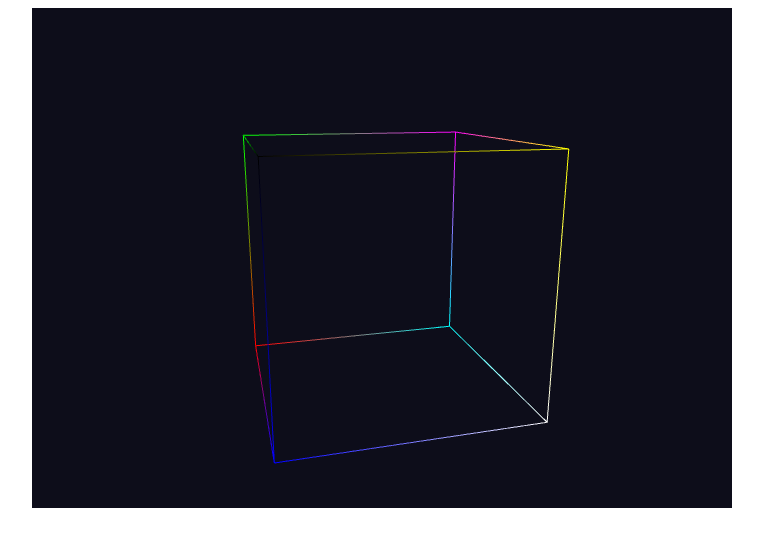
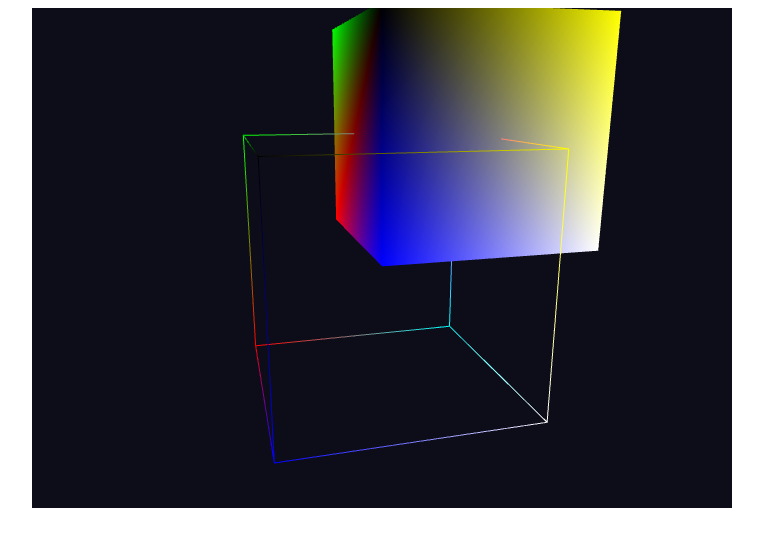
Before and after one commit to allmonty/webgl-metaballs, a plain HTML site: page metaballs.html in a window 1280 px wide. Shown: the whole page, without its empty margins (258-1021 px from the left). Drawn offline with Linux system fonts and the light colour scheme.

Commit message:
Switching between two simple shaders.

```diff
--- a/metaball/main_metaballs.js
+++ b/metaball/main_metaballs.js
@@ -9,20 +9,40 @@ var camUp;
 var camRight;
 var camForward;
 
-//Shader references
-
-var SHADER_MODELVIEW_MATRIX;
 var MVMatrix;
-
-var SHADER_PROJECTION_MATRIX;
 var PMatrix;
 
-var SHADER_ROTATION_MATRIX;
-var SHADER_TRANSLATION_MATRIX;
-var SHADER_SCALE_MATRIX;
+var currentShader;
 
-var VERTEX_POSITION;
-var VERTEX_COLOR;
+//Simple Shader references
+var simpleShaderRef = {
+    PROGRAM: null,
+
+    SHADER_MODELVIEW_MATRIX: null,
+    SHADER_PROJECTION_MATRIX: null,
+
+    SHADER_ROTATION_MATRIX: null,
+    SHADER_TRANSLATION_MATRIX: null,
+    SHADER_SCALE_MATRIX: null,
+
+    VERTEX_POSITION: null,
+    VERTEX_COLOR: null
+};
+
+//Metaball Shader references
+var metaballShaderRef = {
+    PROGRAM: null,
+
+    SHADER_MODELVIEW_MATRIX: null,
+    SHADER_PROJECTION_MATRIX: null,
+
+    SHADER_ROTATION_MATRIX: null,
+    SHADER_TRANSLATION_MATRIX: null,
+    SHADER_SCALE_MATRIX: null,
+
+    VERTEX_POSITION: null,
+    VERTEX_COLOR: null,
+};
 
 //=====Projections=====//
 
@@ -67,22 +87,36 @@ window.onload = function init()
 
     gl.enable(gl.DEPTH_TEST);
 
-    var program = initShaders( gl, "vertex-shader", "fragment-shader" );
-    gl.useProgram( program );
+    simpleShaderRef.PROGRAM     = initShaders( gl, "simple-vert-shader", "simple-frag-shader" );
+    metaballShaderRef.PROGRAM   = initShaders( gl, "metaball-vert-shader", "metaball-frag-shader" );
 
     perspAspect = canvas.width/canvas.height;
 
     //=====Get vertex attributes=====//
 
-    VERTEX_POSITION             = gl.getAttribLocation( program, "vPosition" );
-    VERTEX_COLOR                = gl.getAttribLocation( program, "vColor" );
+    simpleShaderRef.VERTEX_POSITION             = gl.getAttribLocation( simpleShaderRef.PROGRAM, "vPosition" );
+    simpleShaderRef.VERTEX_COLOR                = gl.getAttribLocation( simpleShaderRef.PROGRAM, "vColor" );
 
-    SHADER_MODELVIEW_MATRIX     = gl.getUniformLocation( program, "modelView" );
-    SHADER_PROJECTION_MATRIX    = gl.getUniformLocation( program, "projection" );
+    simpleShaderRef.SHADER_MODELVIEW_MATRIX     = gl.getUniformLocation( simpleShaderRef.PROGRAM, "modelView" );
+    simpleShaderRef.SHADER_PROJECTION_MATRIX    = gl.getUniformLocation( simpleShaderRef.PROGRAM, "projection" );
 
-    SHADER_ROTATION_MATRIX      = gl.getUniformLocation( program, "rotation" );
-    SHADER_TRANSLATION_MATRIX   = gl.getUniformLocation( program, "translate" );
-    SHADER_SCALE_MATRIX         = gl.getUniformLocation( program, "scale" );
+    simpleShaderRef.SHADER_ROTATION_MATRIX      = gl.getUniformLocation( simpleShaderRef.PROGRAM, "rotation" );
+    simpleShaderRef.SHADER_TRANSLATION_MATRIX   = gl.getUniformLocation( simpleShaderRef.PROGRAM, "translate" );
+    simpleShaderRef.SHADER_SCALE_MATRIX         = gl.getUniformLocation( simpleShaderRef.PROGRAM, "scale" );
+
+    metaballShaderRef.VERTEX_POSITION             = gl.getAttribLocation( metaballShaderRef.PROGRAM, "vPosition" );
+    metaballShaderRef.VERTEX_COLOR                = gl.getAttribLocation( metaballShaderRef.PROGRAM, "vColor" );
+
+    metaballShaderRef.SHADER_MODELVIEW_MATRIX     = gl.getUniformLocation( metaballShaderRef.PROGRAM, "modelView" );
+    metaballShaderRef.SHADER_PROJECTION_MATRIX    = gl.getUniformLocation( metaballShaderRef.PROGRAM, "projection" );
+
+    metaballShaderRef.SHADER_ROTATION_MATRIX      = gl.getUniformLocation( metaballShaderRef.PROGRAM, "rotation" );
+    metaballShaderRef.SHADER_TRANSLATION_MATRIX   = gl.getUniformLocation( metaballShaderRef.PROGRAM, "translate" );
+    metaballShaderRef.SHADER_SCALE_MATRIX         = gl.getUniformLocation( metaballShaderRef.PROGRAM, "scale" );
+
+    //=====Start shader PROGRAM=====//
+
+    currentShader = simpleShaderRef;
 
     //=====Load objects=====//
 
@@ -130,13 +164,22 @@ function render()
         PMatrix = ortho( orthoLeft, orthoRight, orthoBottom, orthoTop, orthoNear, orthoFar );
     }
 
-    gl.uniformMatrix4fv( SHADER_MODELVIEW_MATRIX, false, flatten(MVMatrix) );
-    gl.uniformMatrix4fv( SHADER_PROJECTION_MATRIX, false, flatten(PMatrix) );
+    currentShader = metaballShaderRef;
+    gl.useProgram( currentShader.PROGRAM );
 
-    // grid.setWebGLToDraw(gl);
-    // grid.drawLines(gl);
+    gl.uniformMatrix4fv( currentShader.SHADER_MODELVIEW_MATRIX, false, flatten(MVMatrix) );
+    gl.uniformMatrix4fv( currentShader.SHADER_PROJECTION_MATRIX, false, flatten(PMatrix) );
 
-    cube.setWebGLToDraw(gl);
+    cube.setWebGLToDraw(gl, currentShader);
+    cube.drawTriangles(gl);
+
+    currentShader = simpleShaderRef;
+    gl.useProgram( currentShader.PROGRAM );
+
+    gl.uniformMatrix4fv( currentShader.SHADER_MODELVIEW_MATRIX, false, flatten(MVMatrix) );
+    gl.uniformMatrix4fv( currentShader.SHADER_PROJECTION_MATRIX, false, flatten(PMatrix) );
+
+    cube.setWebGLToDraw(gl, currentShader);
     cube.drawLineLoops(gl);
 
     requestAnimFrame(render);
--- a/metaball/renderobject.js
+++ b/metaball/renderobject.js
@@ -201,21 +201,21 @@ RenderObject.prototype.drawLineLoops = function(gl)
 	gl.drawElements( gl.LINE_LOOP, this.numElements, gl.UNSIGNED_SHORT, 0 );
 }
 
-RenderObject.prototype.setWebGLToDraw = function(gl)
+RenderObject.prototype.setWebGLToDraw = function(gl, shaderRef)
 {
-	gl.uniformMatrix4fv( SHADER_ROTATION_MATRIX, false, flatten(this.rotationMatrix) );
+	gl.uniformMatrix4fv( shaderRef.SHADER_ROTATION_MATRIX, false, flatten(this.rotationMatrix) );
 
-    gl.uniformMatrix4fv( SHADER_TRANSLATION_MATRIX, false, flatten(this.translationMatrix) );
+    gl.uniformMatrix4fv( shaderRef.SHADER_TRANSLATION_MATRIX, false, flatten(this.translationMatrix) );
 
-    gl.uniformMatrix4fv( SHADER_SCALE_MATRIX, false, flatten(this.scaleMatrix) );
+    gl.uniformMatrix4fv( shaderRef.SHADER_SCALE_MATRIX, false, flatten(this.scaleMatrix) );
 
     gl.bindBuffer( gl.ARRAY_BUFFER, this.posBufferRef );
-    gl.vertexAttribPointer( VERTEX_POSITION, 4, gl.FLOAT, false, 0, 0 );
-    gl.enableVertexAttribArray( VERTEX_POSITION );
+    gl.vertexAttribPointer( shaderRef.VERTEX_POSITION, 4, gl.FLOAT, false, 0, 0 );
+    gl.enableVertexAttribArray( shaderRef.VERTEX_POSITION );
 
     gl.bindBuffer( gl.ARRAY_BUFFER, this.colorBufferRef );
-    gl.vertexAttribPointer( VERTEX_COLOR, 4, gl.FLOAT, false, 0, 0 );
-    gl.enableVertexAttribArray( VERTEX_COLOR);
+    gl.vertexAttribPointer( shaderRef.VERTEX_COLOR, 4, gl.FLOAT, false, 0, 0 );
+    gl.enableVertexAttribArray( shaderRef.VERTEX_COLOR);
 
     gl.bindBuffer( gl.ELEMENT_ARRAY_BUFFER, this.indexBufferRef );
 }
--- a/metaballs.html
+++ b/metaballs.html
@@ -5,7 +5,7 @@
 
 <title>Metaballs</title>
 
-<script id="vertex-shader" type="x-shader/x-vertex">
+<script id="simple-vert-shader" type="x-shader/x-vertex">
     attribute vec4 vPosition;
     attribute vec4 vColor;
 
@@ -26,7 +26,40 @@
     }
 </script>
 
-<script id="fragment-shader" type="x-shader/x-fragment">
+<script id="simple-frag-shader" type="x-shader/x-fragment">
+    precision mediump float;
+
+    varying vec4 fColor;
+
+    void
+    main()
+    {
+        gl_FragColor = fColor;
+    }
+</script>
+
+<script id="metaball-vert-shader" type="x-shader/x-vertex">
+    attribute vec4 vPosition;
+    attribute vec4 vColor;
+
+    uniform mat4 modelView;
+    uniform mat4 projection;
+
+    uniform mat4 rotation;
+    uniform mat4 translate;
+    uniform mat4 scale;
+
+    varying vec4 fColor;
+
+    void
+    main()
+    {
+        gl_Position = projection * modelView * translate * rotation * scale *(vPosition+vec4(0.5, 0.5, 0.5, 0.0));
+        fColor = vColor;
+    }
+</script>
+
+<script id="metaball-frag-shader" type="x-shader/x-fragment">
     precision mediump float;
 
     varying vec4 fColor;
```
